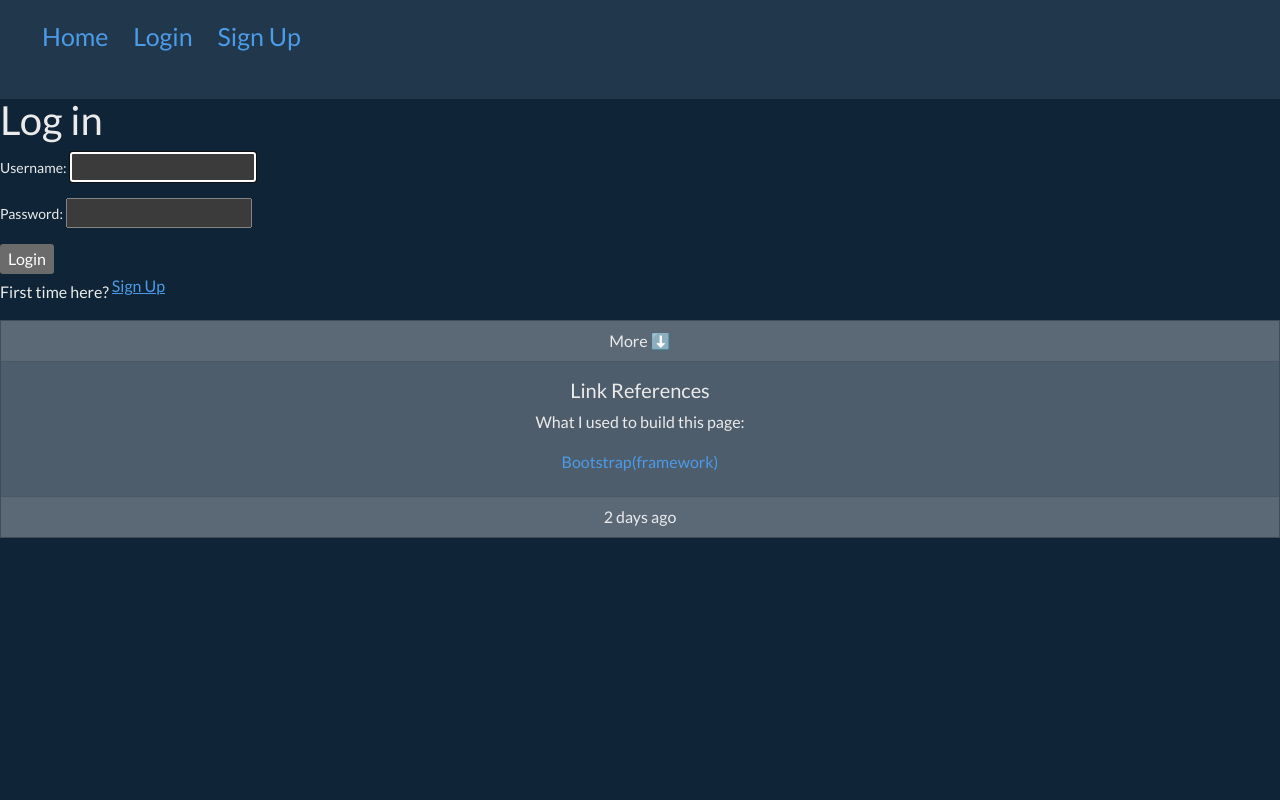
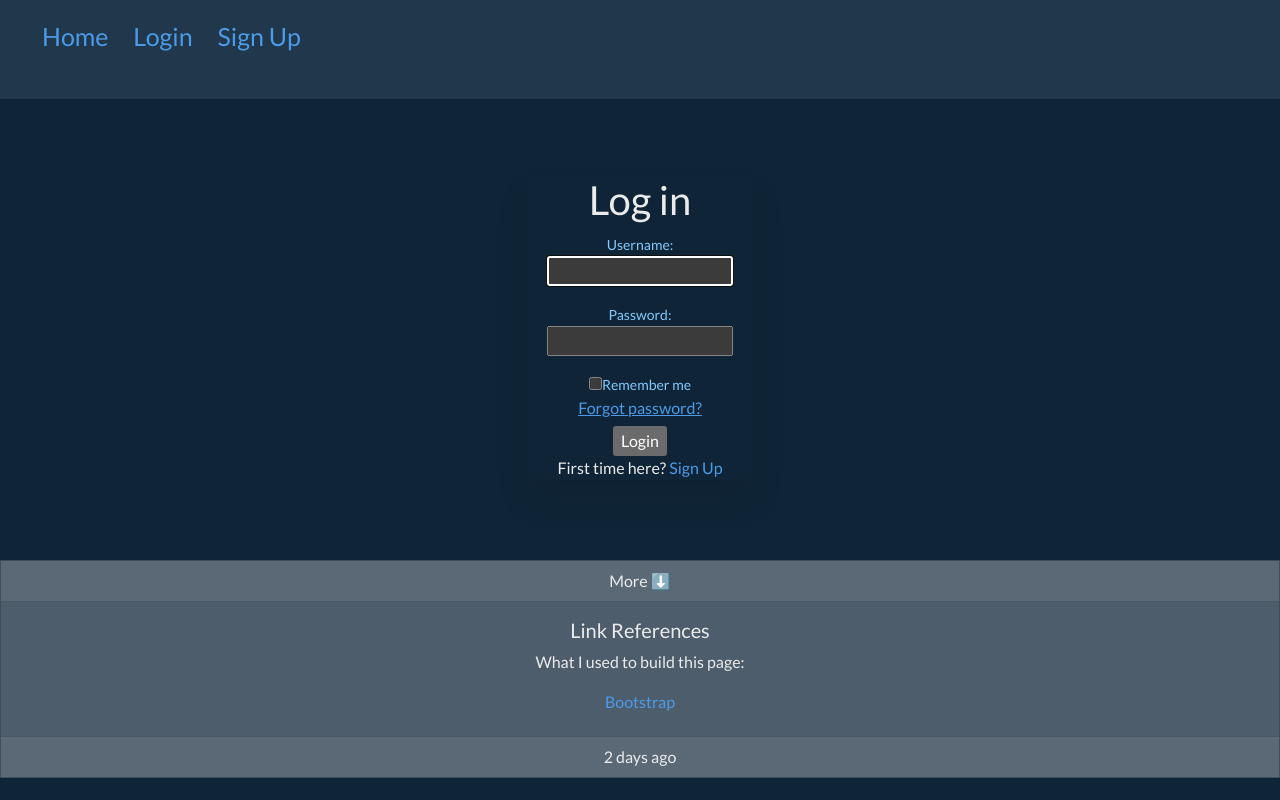
Before and after one commit to adamthompson0/Capstone, a Django app: page /user/login/ in a window 1280 px wide. Run offline with Django 4.2, Linux system fonts and the light colour scheme; some libraries are stand-ins or nearby versions.

```diff
--- a/user/templates/user/login.html
+++ b/user/templates/user/login.html
@@ -1,19 +1,31 @@
 {% extends 'weather/base.html' %}
+
+{% load static %}
+
+<link rel="stylesheet" href="{% static 'weather/styles.css'%}">
 
 {% block title %}
 Log In
 {% endblock title %}
 
 {% block content %}
+<div class="wrapper">
     <h1>Log in</h1>
     <form action="" method="post">
 
         {% csrf_token %}
         {{ form.as_p }}
+        <div class="remember-forgot">
+            <label><input type="checkbox">Remember me</label>
+            <a href="#">Forgot password?</a>
+        </div>
         <input type="submit" value="Login">
         <p>
             First time here? <a href="{% url 'signup' %}">Sign Up</a>
         </p>
 
     </form>
+
+
+</div>
 {% endblock content %}
--- a/weather/static/weather/styles.css
+++ b/weather/static/weather/styles.css
@@ -2,3 +2,34 @@
     text-align: center;
     margin-top: 50px;
 }
+
+
+/* Sign up page */
+.wrapper{
+   width: 224px;
+   padding: -1rem 3rem;
+   margin: 80px auto;
+   border-radius: 10px;
+   text-align: center;
+   box-shadow: 0 20px 35px rgba(0, 0, 0, 0.1);
+
+}
+
+.helptext{
+    display: none;
+}
+
+.form.signup-page{
+    font-size: small;
+    padding-top: 2rem;
+    padding-top: 2rem;
+}
+
+label{
+    color: #82caff;
+}
+
+p a{
+    text-decoration: none;
+    display: inline-flex;
+}
--- a/weather/templates/weather/_footer.html
+++ b/weather/templates/weather/_footer.html
@@ -9,7 +9,7 @@
     <div class="card-body">
       <h5 class="card-title">Link References</h5>
       <p class="card-text">What I used to build this page: </p>
-      <a href="https://getbootstrap.com/" class='footer-link'>Bootstrap(framework)</a>
+      <a href="https://getbootstrap.com/" class='footer-link'>Bootstrap</a>
     </div>
     <div class="card-footer text-body-secondary">
       2 days ago
```
Also changed, not shown: user/templates/user/signup.html (+7 -1 lines), weather/static/weather/pexels-pixabay-314726.jpg (added). Lines whose indentation alone changed are shown as unchanged.
